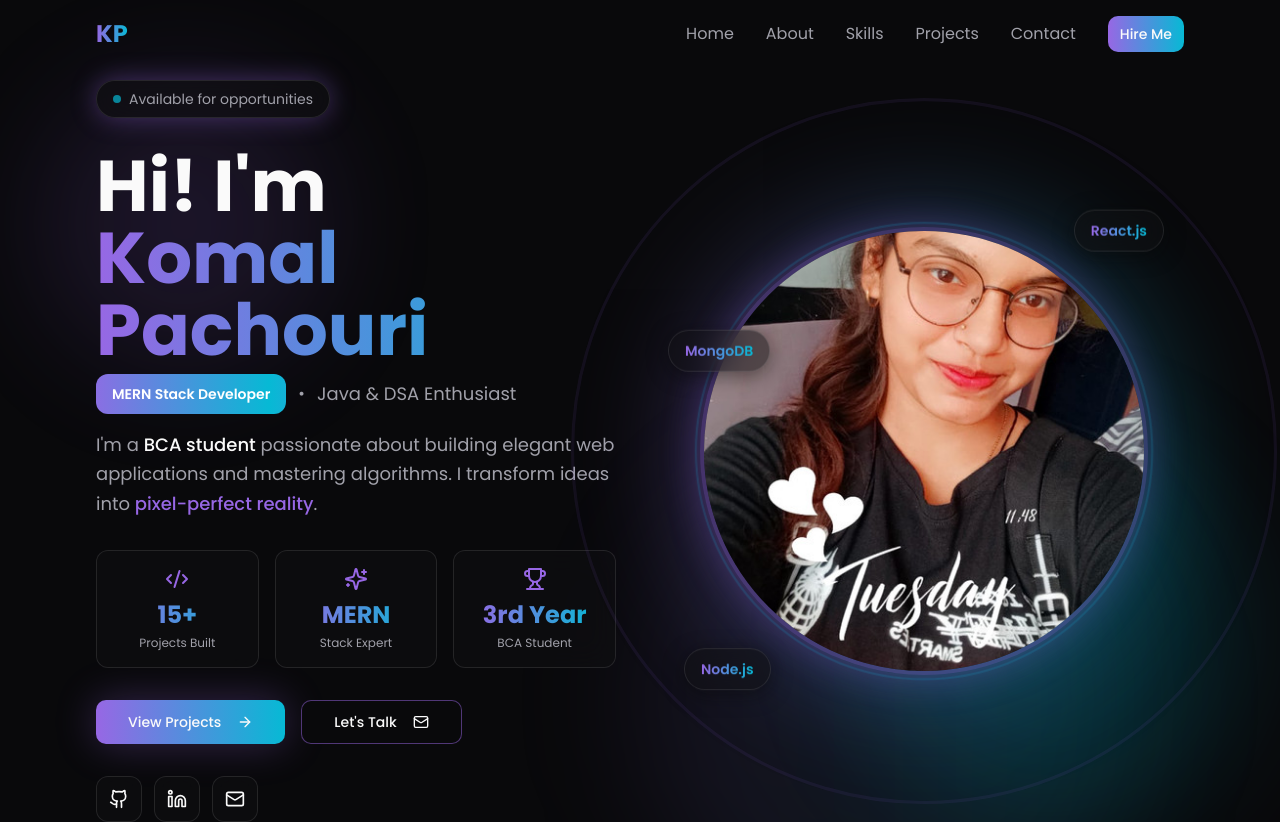
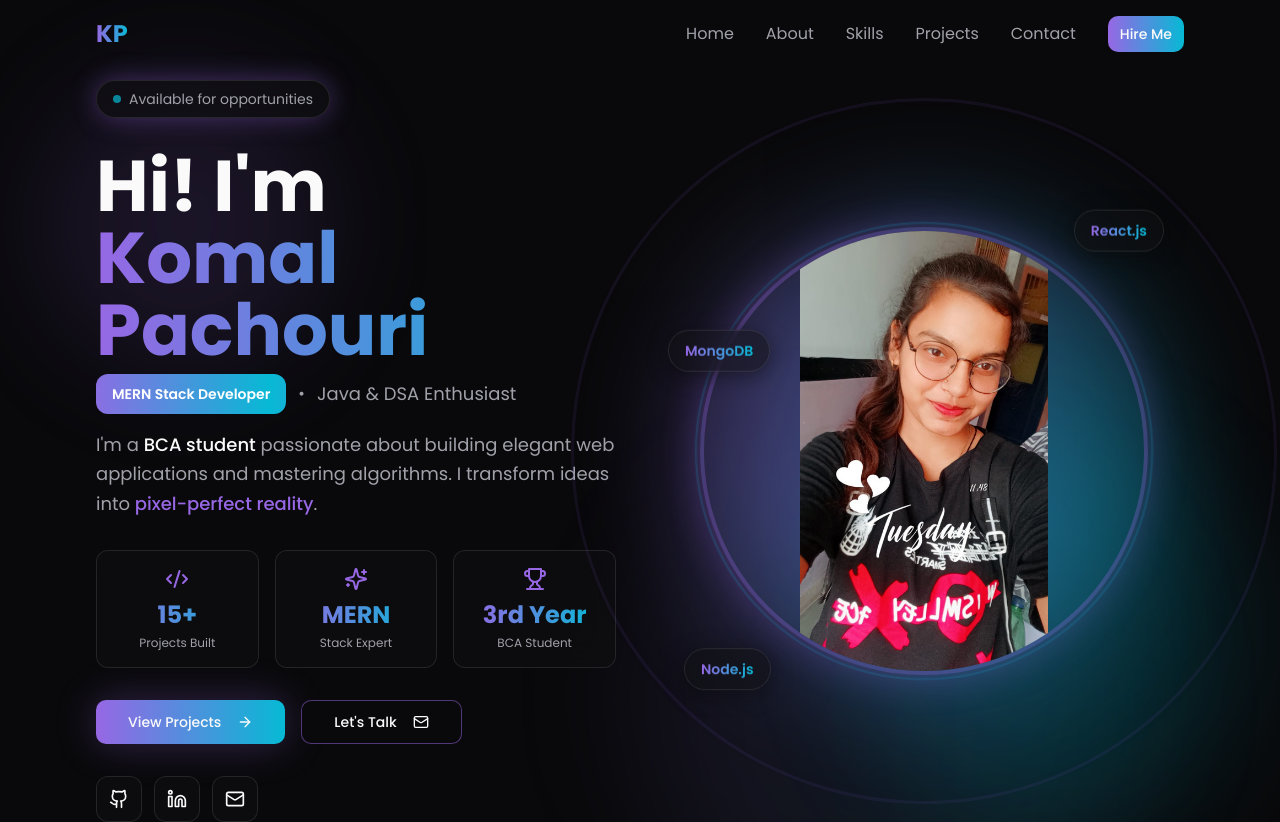
Before and after one commit to komal-Pachouri/komalpachouri-portfolio, a React (Vite) app: page / in a window 1280 px wide. Shown: the top 822 px of the page. Built offline with nearby package versions, Linux system fonts and the light colour scheme; the HTML template or start-up script is replaced by a standard one.

Commit message:
Fix: Adjust profile picture display

```diff
--- a/src/components/Hero.tsx
+++ b/src/components/Hero.tsx
@@ -127,7 +127,7 @@ const Hero = () => {
                 <img
                   src={profileImage}
                   alt="Komal Pachouri - MERN Stack Developer"
-                  className="relative rounded-full w-full aspect-square object-cover border-4 border-primary/30 shadow-glow hover:scale-105 transition-transform duration-500"
+                  className="relative rounded-full w-full aspect-square object-contain border-4 border-primary/30 shadow-glow hover:scale-105 transition-transform duration-500 bg-gradient-to-br from-primary/10 to-secondary/10"
                 />
 
                 {/* Floating Tags */}
```
